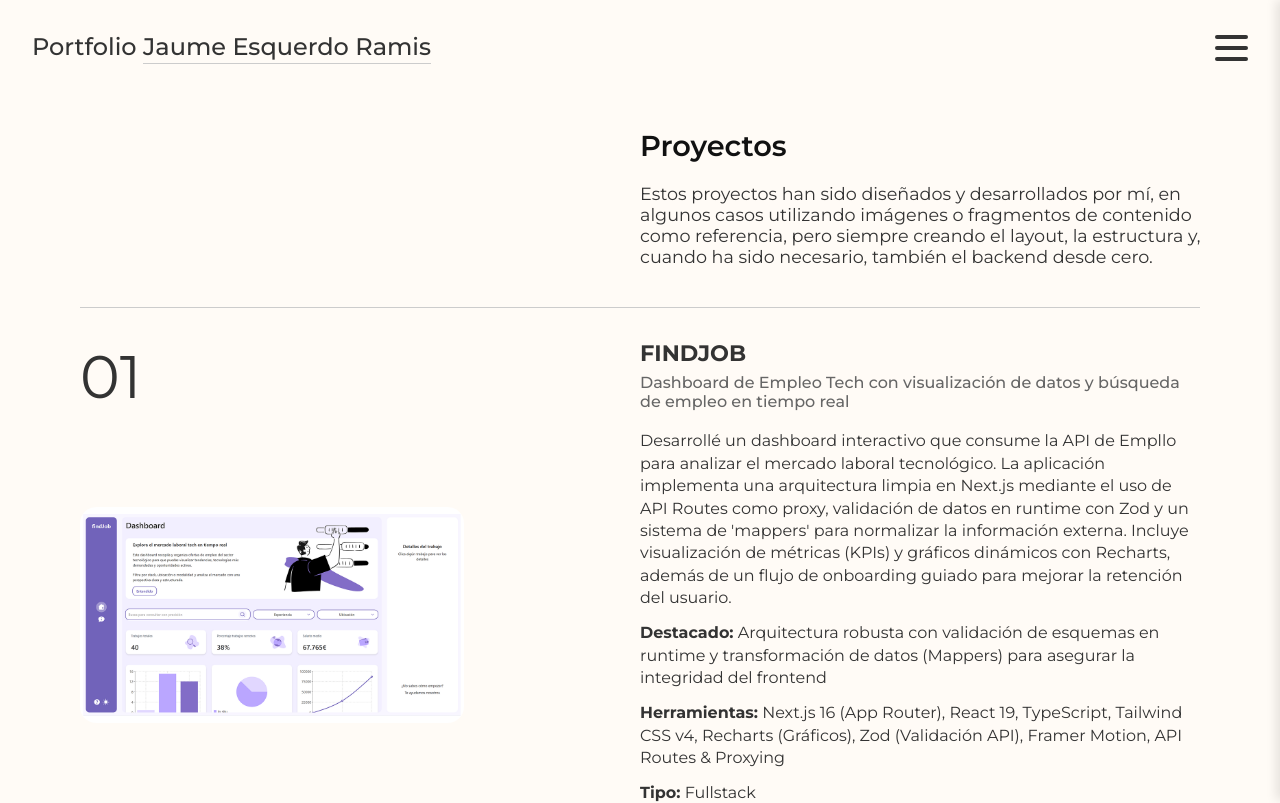
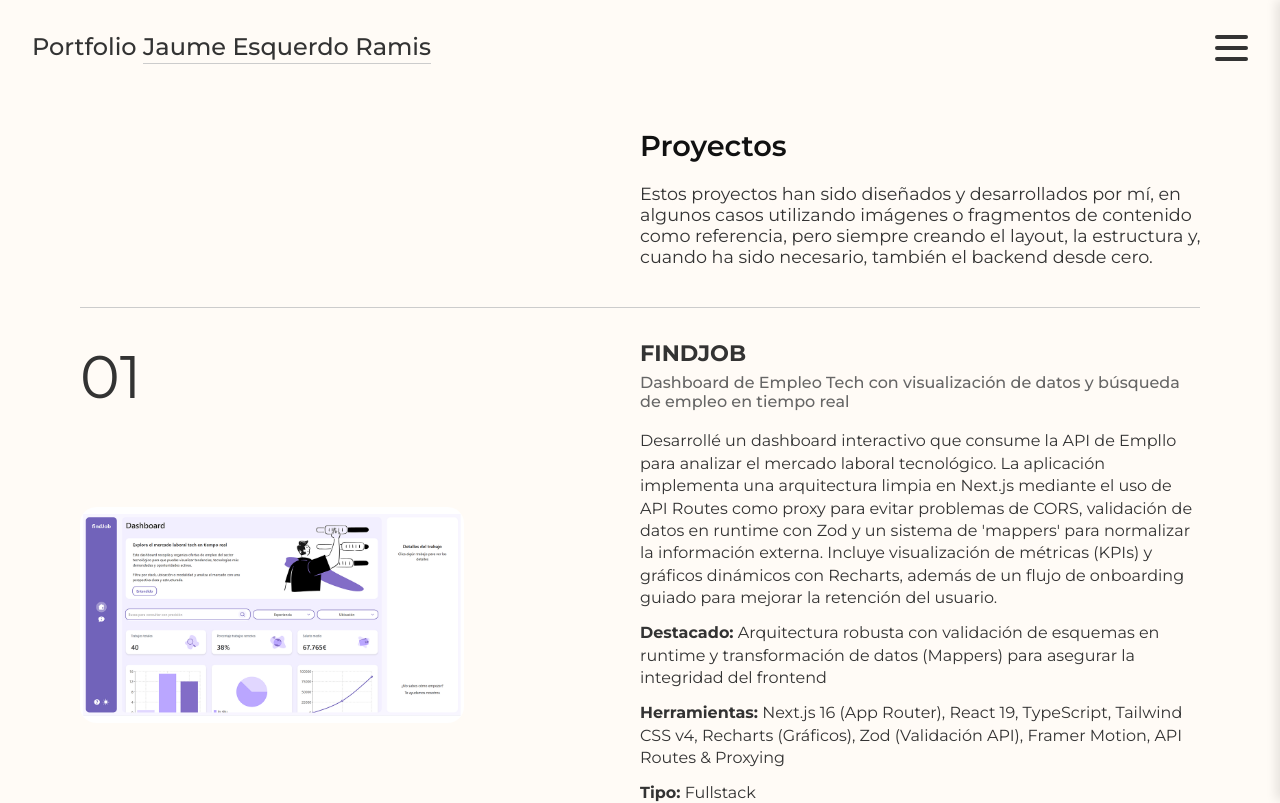
Before and after one commit to JaumeEsquerdo/portfolio-personal, a React (Vite) app in the folder portfolio-jaume/: page /proyectos in a window 1280 px wide. Shown: the top 803 px of the page. Built offline with nearby package versions, Linux system fonts and the light colour scheme; a web font is replaced by a local one.

Commit message:
Update listaProyectos.js

```diff
--- a/portfolio-jaume/src/data/listaProyectos.js
+++ b/portfolio-jaume/src/data/listaProyectos.js
@@ -6,7 +6,7 @@ const listaProyectos = [
     subtitulo:
       "Dashboard de Empleo Tech con visualización de datos y búsqueda de empleo en tiempo real",
     descripcion:
-      "Desarrollé un dashboard interactivo que consume la API de Empllo para analizar el mercado laboral tecnológico. La aplicación implementa una arquitectura limpia en Next.js mediante el uso de API Routes como proxy, validación de datos en runtime con Zod y un sistema de 'mappers' para normalizar la información externa. Incluye visualización de métricas (KPIs) y gráficos dinámicos con Recharts, además de un flujo de onboarding guiado para mejorar la retención del usuario.",
+      "Desarrollé un dashboard interactivo que consume la API de Empllo para analizar el mercado laboral tecnológico. La aplicación implementa una arquitectura limpia en Next.js mediante el uso de API Routes como proxy para evitar problemas de CORS, validación de datos en runtime con Zod y un sistema de 'mappers' para normalizar la información externa. Incluye visualización de métricas (KPIs) y gráficos dinámicos con Recharts, además de un flujo de onboarding guiado para mejorar la retención del usuario.",
     herramientas: [
       "Next.js 16 (App Router)",
       "React 19",
```
